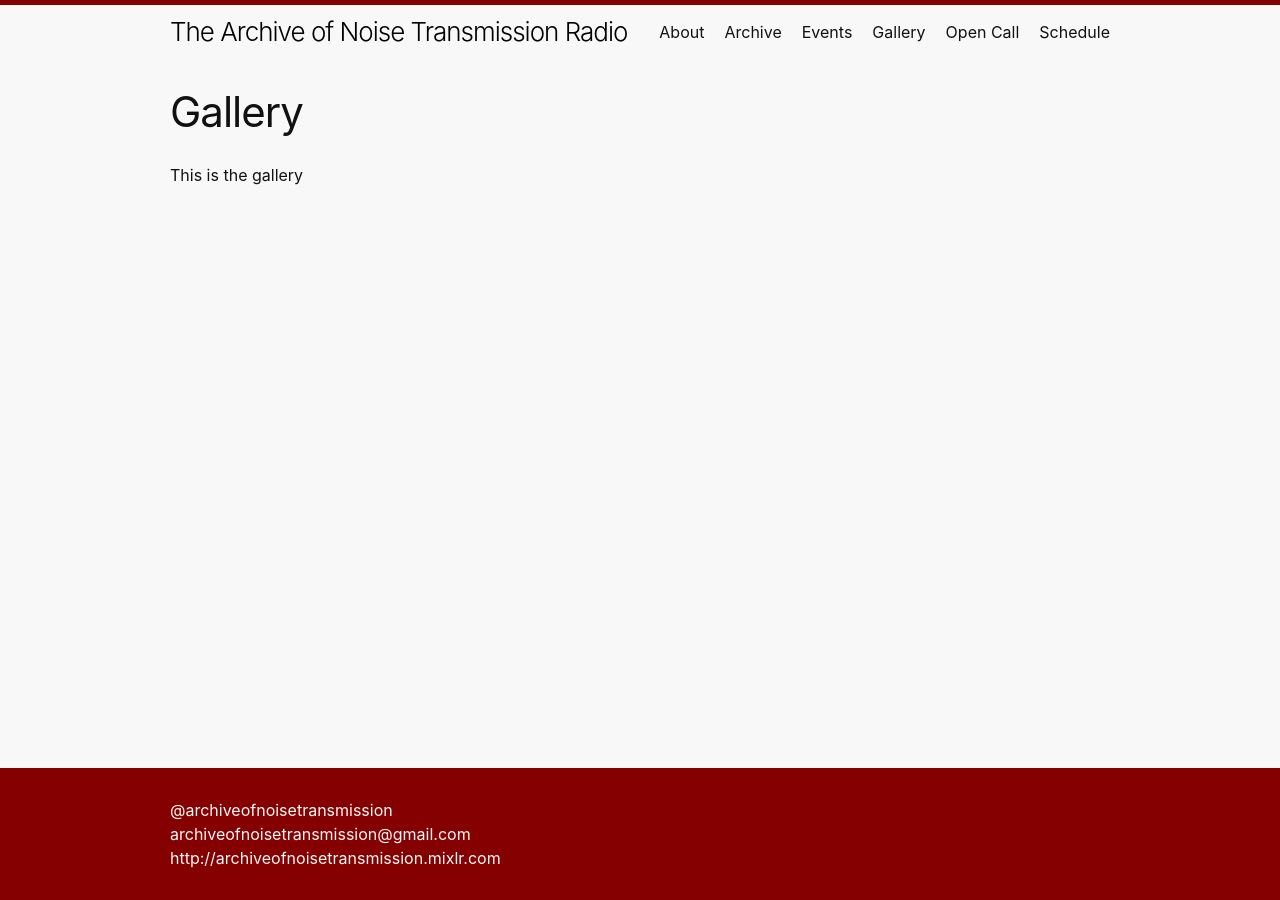
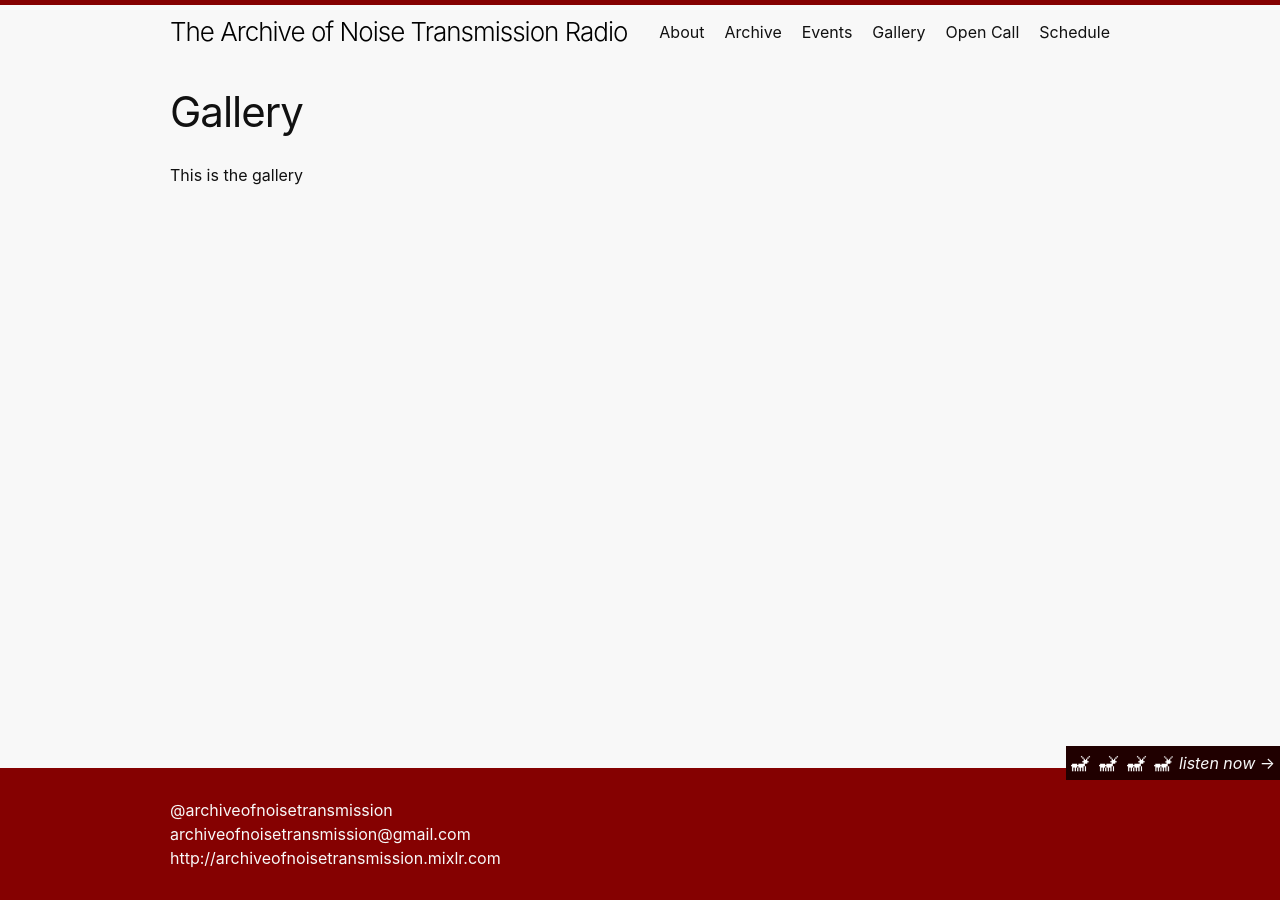
Before and after one commit to EH-Collaborative-Network/A.N.T., a Jekyll site: the page built from gallery.markdown, in a window 1280 px wide. Built offline with Jekyll 4.4.1, drawn with Linux system fonts in a browser that asks for light colours.

Commit message:
adds ants

```diff
--- a/_includes/header.html
+++ b/_includes/header.html
@@ -25,6 +25,14 @@
           {%- endfor -%}
         </div>
       </nav>
+      {% if page.layout != 'home' %}
+      <div id="sticky-listen"><a href="{{ "/" | relative_url }}">
+        <small>
+          <img src="{{ "/images/pixelant.png" | relative_url }}">
+          <img src="{{ "/images/pixelant.png" | relative_url }}">
+          <img src="{{ "/images/pixelant.png" | relative_url }}">
+        <img src="{{ "/images/antfriend.png" | relative_url }}"></small> <em>listen now</em> → </a></div>
+      {% endif %}
     {%- endif -%}
   </div>
 </header>
--- a/_sass/minima/_layout.scss
+++ b/_sass/minima/_layout.scss
@@ -22,6 +22,37 @@
     color: $grey-color-dark;
   }
 }
+
+#sticky-listen{
+  position:fixed;
+  right:0;
+  text-align: center;
+  overflow: hidden;
+  bottom:120px;
+  background-color: darken($brand-color, 20%);
+  color: $background-color;
+  padding: 5px;
+  &:hover{
+    background-color: $brand-color;
+  }
+  a{
+    color: $background-color;
+    font-size: $base-font-size;
+    &:hover{
+      text-decoration: none;
+    }
+    small{
+      font-size: $base-font-size;
+      line-height:0;
+      letter-spacing: 0.2em;
+      img{
+        width:20px;
+        filter: invert(1);
+      }
+    }
+  }
+}
+
 
 .site-nav {
   float: right;
```
Also changed, not shown: images/antfriend.png (added), images/pixelant.png (added), 1 other file.
